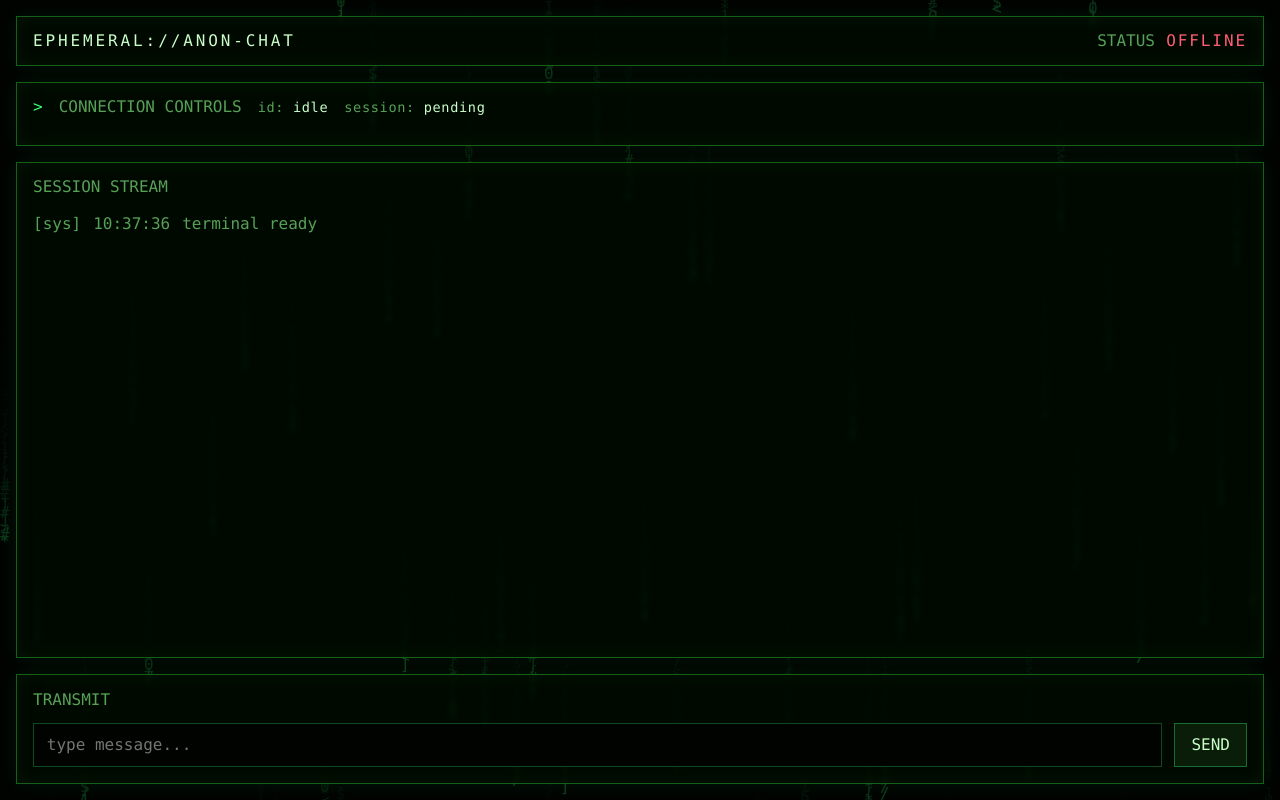
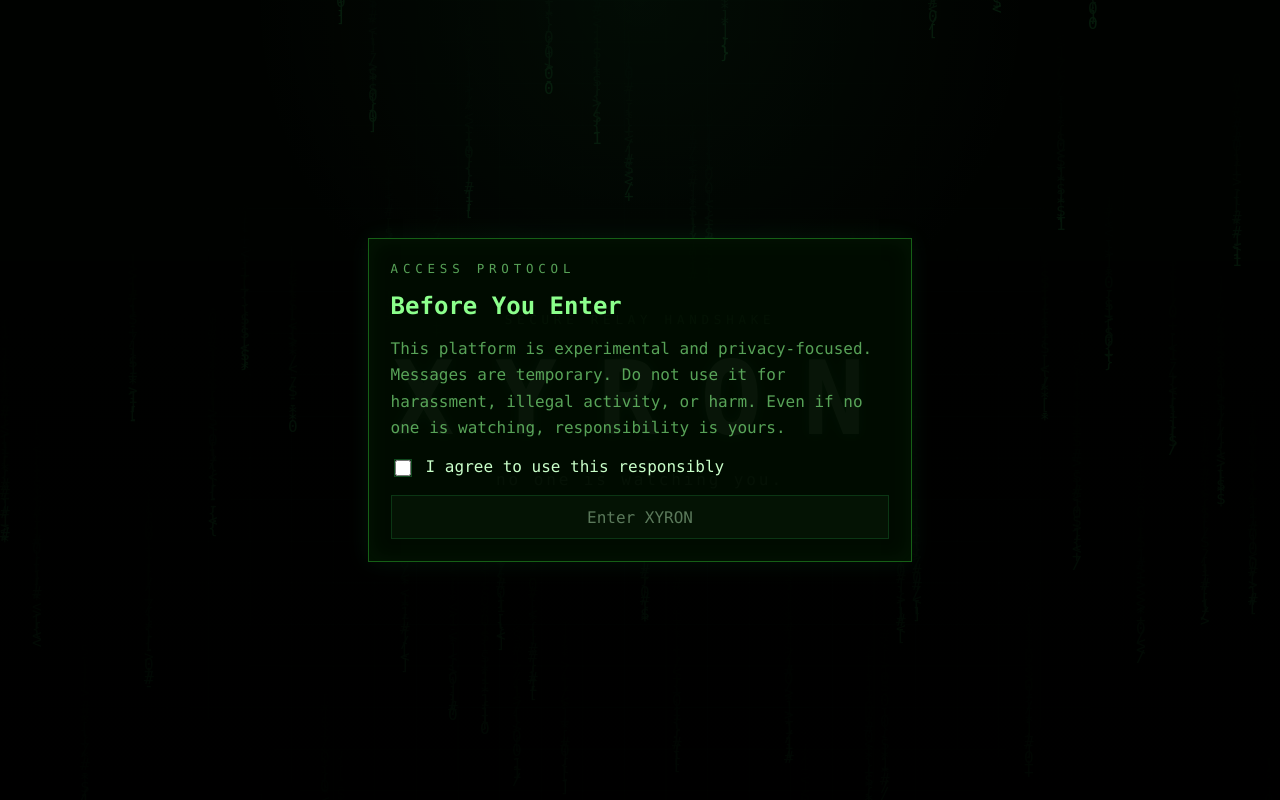
Before and after one commit to sarzeev/ephemeral-anonymous-chat, a Spring Boot app: page / in a window 1280 px wide. Run offline with Spring Boot 4, Linux system fonts and the light colour scheme; some of the project's set-up classes (security, data sources, template engines, error pages and the like) are left out, and stand-ins take their place; some libraries are stand-ins or nearby versions.

Commit message:
Add XYRON intro gateway

```diff
--- a/src/main/resources/static/chat.css
+++ b/src/main/resources/static/chat.css
@@ -35,6 +40,144 @@ body {
     height: 100%;
     opacity: 0.22;
     pointer-events: none;
+}
+
+.intro-gateway {
+    position: fixed;
+    inset: 0;
+    z-index: 3;
+    display: grid;
+    place-items: center;
+    padding: 1.5rem;
+    background:
+        radial-gradient(circle at top, rgba(57, 255, 114, 0.08), transparent 38%),
+        linear-gradient(180deg, rgba(0, 10, 0, 0.16), rgba(0, 0, 0, 0.78));
+    transition: opacity 0.55s ease, visibility 0.55s ease;
+}
+
+.intro-gateway.is-exiting {
+    opacity: 0;
+    visibility: hidden;
+}
+
+.intro-grid {
+    position: absolute;
+    inset: 0;
+    background-image:
+        linear-gradient(rgba(57, 255, 114, 0.06) 1px, transparent 1px),
+        linear-gradient(90deg, rgba(57, 255, 114, 0.05) 1px, transparent 1px);
+    background-size: 100% 2.6rem, 2.6rem 100%;
+    mask-image: radial-gradient(circle at center, black 45%, transparent 85%);
+    opacity: 0.22;
+    pointer-events: none;
+}
+
+.intro-core {
+    position: relative;
+    z-index: 1;
+    display: grid;
+    justify-items: center;
+    gap: 0.75rem;
+    text-align: center;
+}
+
+.intro-kicker,
+.modal-kicker {
+    margin: 0;
+    color: var(--text-dim);
+    font-size: 0.78rem;
+    letter-spacing: 0.3rem;
+    text-transform: uppercase;
+}
+
+.intro-title {
+    margin: 0;
+    display: flex;
+    gap: 0.18em;
+    font-size: clamp(3rem, 10vw, 6.4rem);
+    letter-spacing: 0.22em;
+    text-transform: uppercase;
+    color: var(--text-bright);
+    text-shadow: 0 0 22px rgba(57, 255, 114, 0.22), 0 0 45px rgba(57, 255, 114, 0.12);
+}
+
+.intro-title span {
+    min-width: 0.72em;
+    opacity: 0.22;
+    filter: blur(0.6px);
+    transition: opacity 0.2s ease, filter 0.2s ease, text-shadow 0.2s ease;
+}
+
+.intro-title span.is-resolved {
+    opacity: 1;
+    filter: none;
+    text-shadow: 0 0 12px rgba(57, 255, 114, 0.55);
+}
+
+.intro-title.is-flickering {
+    animation: intro-flicker 0.28s linear 2;
+}
+
+.intro-tagline {
+    margin: 0;
+    color: rgba(201, 255, 201, 0.58);
+    letter-spacing: 0.18rem;
+    opacity: 0;
+    transform: translateY(10px);
+    transition: opacity 0.5s ease, transform 0.5s ease;
+}
+
+.intro-tagline.is-visible {
+    opacity: 1;
+    transform: translateY(0);
+}
+
+.ethical-modal {
+    position: absolute;
+    inset: 0;
+    z-index: 2;
+    display: grid;
+    place-items: center;
+    padding: 1.5rem;
+    background: rgba(0, 0, 0, 0.48);
+}
+
+.ethical-modal[hidden] {
+    display: none;
+}
+
+.ethical-panel {
+    width: min(100%, 34rem);
+    display: grid;
+    gap: 1rem;
+    padding: 1.35rem;
+    border: 1px solid var(--border);
+    background: rgba(0, 12, 0, 0.92);
+    box-shadow: 0 0 22px var(--shadow), inset 0 0 22px rgba(20, 80, 20, 0.16);
+}
+
+.ethical-panel h2,
+.ethical-copy {
+    margin: 0;
+}
+
+.ethical-copy {
+    color: var(--text-dim);
+    line-height: 1.65;
+}
+
+.ethical-checkbox {
+    display: flex;
+    gap: 0.75rem;
+    align-items: flex-start;
+    color: var(--text-bright);
+}
+
+.ethical-checkbox input {
+    width: 1rem;
+    height: 1rem;
+    margin-top: 0.18rem;
+    accent-color: var(--accent);
 }
 
 .terminal-shell {
--- a/src/main/resources/static/chat.js
+++ b/src/main/resources/static/chat.js
@@ -1,4 +1,5 @@
 (function () {
+    const body = document.body;
     const statusElement = document.getElementById("connection-status");
     const messageLog = document.getElementById("message-log");
     const typingIndicator = document.getElementById("typing-indicator");
@@ -13,6 +14,14 @@
     const controlsPanel = document.getElementById("controls-panel");
     const summaryUser = document.getElementById("summary-user");
     const summarySession = document.getElementById("summary-session");
+    const introGateway = document.getElementById("intro-gateway");
+    const introTitle = document.getElementById("intro-title");
+    const introLetters = Array.from(introTitle ? introTitle.querySelectorAll("[data-letter]") : []);
+    const introTagline = document.getElementById("intro-tagline");
+    const ethicalModal = document.getElementById("ethical-modal");
+    const ethicalAgreement = document.getElementById("ethical-agreement");
+    const enterButton = document.getElementById("enter-xyron");
+    const reduceMotionQuery = window.matchMedia("(prefers-reduced-motion: reduce)");
 
     const state = {
         client: null,
@@ -27,8 +36,151 @@
         typingSentAt: 0,
         messageElementsById: new Map(),
         expiryIndex: [],
-        expirySweepHandle: null
+        expirySweepHandle: null,
+        introComplete: false,
+        introReadyForEntry: false,
+        introDismissed: false,
+        introModalVisible: false
     };
+
+    const INTRO_SESSION_KEY = "xyron-intro-seen";
+    const SCRAMBLE_GLYPHS = "XYZRON01<>[]{}$#*+-/";
+
+    function setGatewayVisible(isVisible) {
+        body.classList.toggle("gateway-active", isVisible);
+        if (!introGateway) {
+            return;
+        }
+
+        if (isVisible) {
+            introGateway.hidden = false;
+            introGateway.classList.remove("is-exiting");
+        }
+    }
+
+    function finishGatewayEntry() {
+        if (!introGateway || state.introDismissed || !state.introReadyForEntry || !ethicalAgreement.checked) {
+            return;
+        }
+
+        state.introDismissed = true;
+        document.removeEventListener("keydown", onGatewayKeydown);
+        sessionStorage.setItem(INTRO_SESSION_KEY, "1");
+        introGateway.classList.add("is-exiting");
+        window.setTimeout(() => {
+            introGateway.hidden = true;
+            setGatewayVisible(false);
+            tempUserIdInput.focus();
+        }, reduceMotionQuery.matches ? 0 : 560);
+    }
+
+    function onGatewayKeydown(event) {
+        if (event.key !== "Enter") {
+            return;
+        }
+
+        if (!state.introReadyForEntry) {
+            return;
+        }
+
+        event.preventDefault();
+        finishGatewayEntry();
+    }
+
+    function revealEthicalModal() {
+        if (!ethicalModal || state.introModalVisible) {
+            return;
+        }
+
+        state.introModalVisible = true;
+        state.introReadyForEntry = true;
+        ethicalModal.hidden = false;
+        ethicalAgreement.focus();
+    }
+
+    function revealTaglineAndModal() {
+        if (!introTagline) {
+            revealEthicalModal();
+            return;
+        }
+
+        introTagline.classList.add("is-visible");
+        window.setTimeout(revealEthicalModal, reduceMotionQuery.matches ? 0 : 1000);
+    }
+
+    function resolveLetterSequentially(letterElement, targetCharacter, duration, delay) {
+        if (!letterElement) {
+            return;
+        }
+
+        if (reduceMotionQuery.matches) {
+            window.setTimeout(() => {
+                letterElement.textContent = targetCharacter;
+                letterElement.classList.add("is-resolved");
+            }, delay);
+            return;
+        }
+
+        window.setTimeout(() => {
+            const startedAt = performance.now();
+            const scrambleHandle = window.setInterval(() => {
+                const elapsed = performance.now() - startedAt;
+                if (elapsed >= duration) {
+                    window.clearInterval(scrambleHandle);
+                    letterElement.textContent = targetCharacter;
+                    letterElement.classList.add("is-resolved");
+                    return;
+                }
+
+                const randomIndex = Math.floor(Math.random() * SCRAMBLE_GLYPHS.length);
+                letterElement.textContent = SCRAMBLE_GLYPHS[randomIndex];
+            }, 34);
+        }, delay);
+    }
+
+    function runGatewaySequence() {
+        if (!introGateway) {
+            return;
+        }
+
+        const introAlreadySeen = sessionStorage.getItem(INTRO_SESSION_KEY) === "1";
+        if (introAlreadySeen) {
+            introGateway.hidden = true;
+            setGatewayVisible(false);
+            state.introDismissed = true;
+            state.introComplete = true;
+            return;
+        }
+
+        setGatewayVisible(true);
+        document.addEventListener("keydown", onGatewayKeydown);
+
+        if (reduceMotionQuery.matches) {
+            introLetters.forEach((letterElement) => {
+                letterElement.textContent = letterElement.dataset.letter;
+                letterElement.classList.add("is-resolved");
+            });
+            introTagline.classList.add("is-visible");
+            revealEthicalModal();
+            state.introComplete = true;
+            return;
+        }
+
+        introTitle.classList.add("is-flickering");
+        const totalDuration = 2000;
+        const perLetterDuration = 330;
+        const perLetterDelay = Math.floor((totalDuration - perLetterDuration) / Math.max(1, introLetters.length - 1));
+
+        introLetters.forEach((letterElement, index) => {
+            resolveLetterSequentially(letterElement, letterElement.dataset.letter, perLetterDuration, index * perLetterDelay);
+        });
+
+        window.setTimeout(() => {
+            introTitle.classList.remove("is-flickering");
+            state.introComplete = true;
+            revealTaglineAndModal();
+        }, totalDuration + 120);
+    }
 
     function setStatus(status, text) {
         statusElement.textContent = text;
@@ -476,9 +628,26 @@
     disconnectButton.addEventListener("click", disconnect);
     messageForm.addEventListener("submit", sendMessage);
     messageInput.addEventListener("input", sendTypingEvent, { passive: true });
+    ethicalAgreement.addEventListener("change", () => {
+        enterButton.disabled = !ethicalAgreement.checked;
+    });
+    enterButton.addEventListener("click", finishGatewayEntry);
+    introGateway.addEventListener("click", (event) => {
+        if (!state.introReadyForEntry || !ethicalAgreement.checked) {
+            return;
+        }
+
+        const interactiveTarget = event.target.closest("button, input, label");
+        if (interactiveTarget && interactiveTarget !== enterButton) {
+            return;
+        }
+
+        finishGatewayEntry();
+    });
 
     startExpirySweep();
     initMatrixRain();
+    runGatewaySequence();
     updateSummary();
     appendSystemLine("terminal ready");
 })();
--- a/src/main/resources/static/index.html
+++ b/src/main/resources/static/index.html
@@ -3,11 +3,41 @@
 <head>
     <meta charset="UTF-8">
     <meta name="viewport" content="width=device-width, initial-scale=1.0">
-    <title>Ephemeral Anonymous Chat Terminal</title>
+    <title>XYRON</title>
     <link rel="stylesheet" href="/chat.css">
 </head>
-<body>
+<body class="gateway-active">
 <canvas id="matrix-rain" aria-hidden="true"></canvas>
+
+<section id="intro-gateway" class="intro-gateway" aria-label="XYRON entry gateway">
+    <div class="intro-grid" aria-hidden="true"></div>
+    <div class="intro-core">
+        <p class="intro-kicker">secure relay handshake</p>
+        <h1 id="intro-title" class="intro-title" aria-label="XYRON">
+            <span data-letter="X">X</span>
+            <span data-letter="Y">Y</span>
+            <span data-letter="R">R</span>
+            <span data-letter="O">O</span>
+            <span data-letter="N">N</span>
+        </h1>
+        <p id="intro-tagline" class="intro-tagline">no one is watching you.</p>
+    </div>
+
+    <div id="ethical-modal" class="ethical-modal" role="dialog" aria-modal="true" aria-labelledby="ethical-title" aria-describedby="ethical-copy" hidden>
+        <div class="ethical-panel">
+            <p class="modal-kicker">access protocol</p>
+            <h2 id="ethical-title">Before You Enter</h2>
+            <p id="ethical-copy" class="ethical-copy">
+                This platform is experimental and privacy-focused. Messages are temporary. Do not use it for harassment, illegal activity, or harm. Even if no one is watching, responsibility is yours.
+            </p>
+            <label class="ethical-checkbox">
+                <input id="ethical-agreement" type="checkbox">
+                <span>I agree to use this responsibly</span>
+            </label>
+            <button id="enter-xyron" type="button" disabled>Enter XYRON</button>
+        </div>
+    </div>
+</section>
 
 <main class="terminal-shell">
     <header class="terminal-header">
```
Also changed, not shown: other parts of src/main/resources/static/chat.css (+56 -0 lines).
